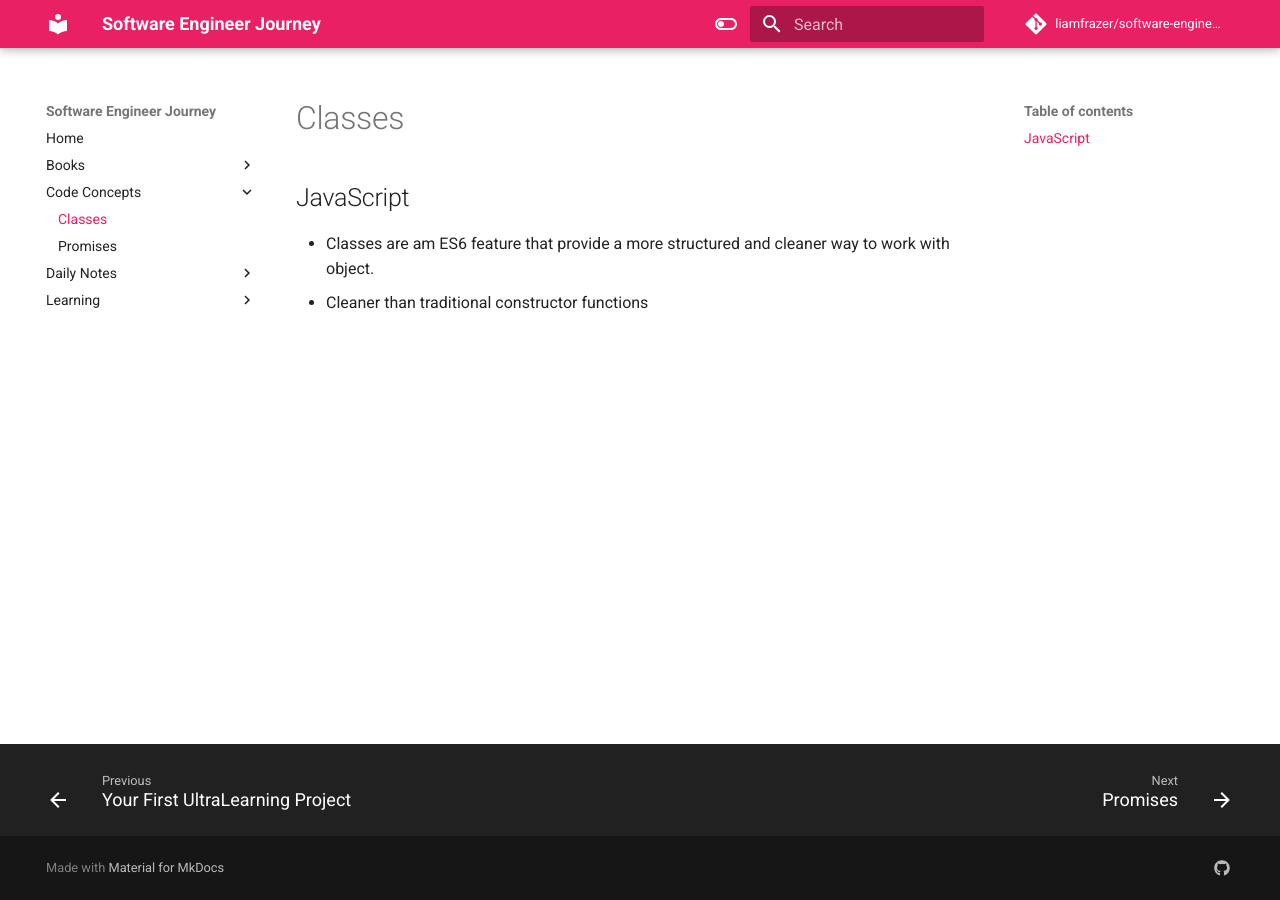
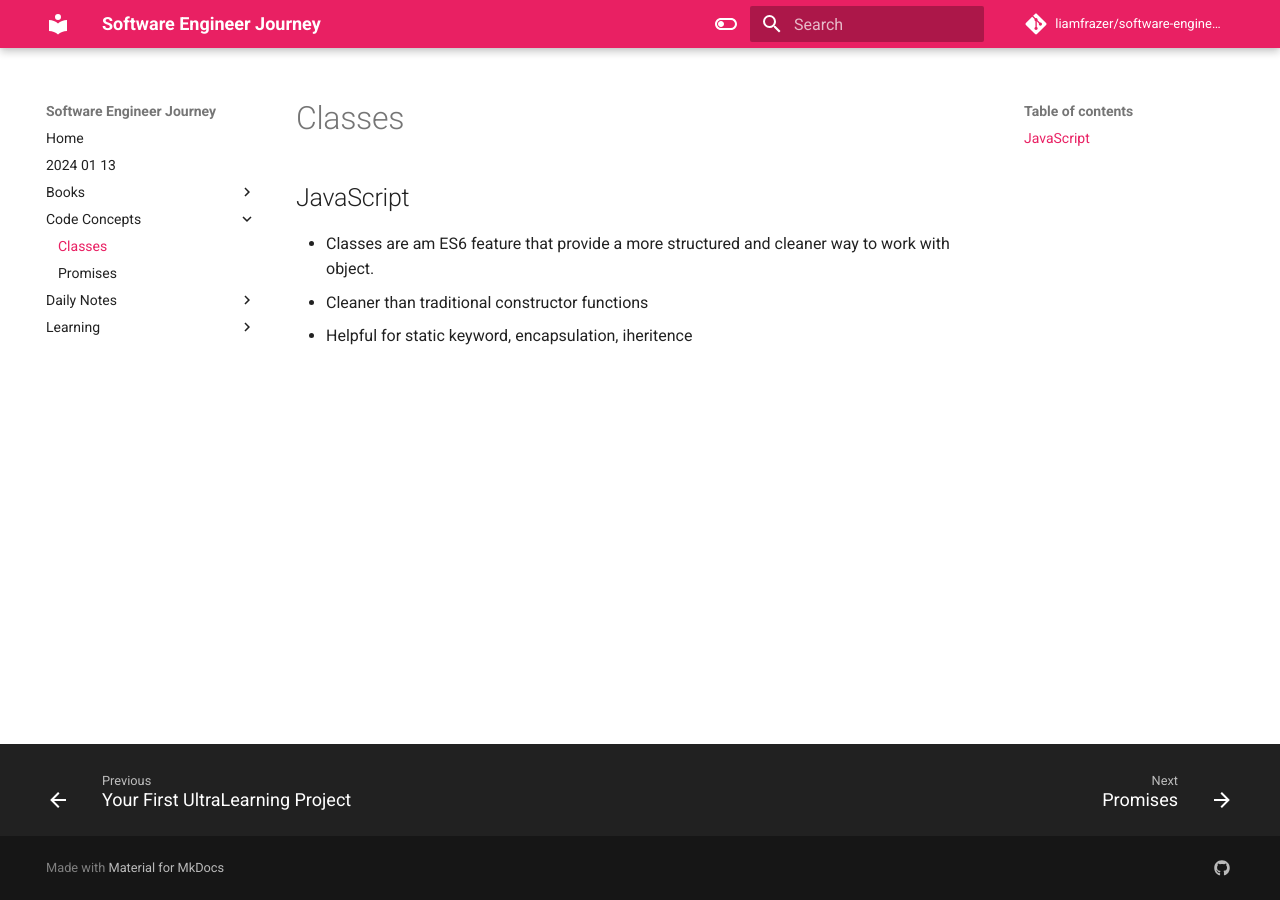
Before and after one commit to liamfrazer/software-engineer-journey, an MkDocs documentation site: the page built from docs/Code Concepts/Classes.md, in a window 1280 px wide. Built offline with MkDocs 1.6.1 and Material for MkDocs 9.7.7, drawn with Linux system fonts in a browser that asks for light colours; comment, search, counter and statistics services are not loaded.

Commit message:
vault backup: 2024-01-17 20:16:15

```diff
--- a/docs/Code Concepts/Classes.md
+++ b/docs/Code Concepts/Classes.md
@@ -9,3 +9,4 @@ tags:
 
 * Classes are am ES6 feature that provide a more structured and cleaner way to work with object.
 * Cleaner than traditional constructor functions
+* Helpful for static keyword, encapsulation, iheritence
```
Also changed, not shown: docs/Daily Notes/2024-01-11.md (deleted, +0 -2 lines), docs/2024-01-13.md (added), docs/Daily Notes/2024-01-05.md (deleted), docs/Daily Notes/2024-01-06.md (deleted), docs/Daily Notes/2024-01-07.md (deleted), docs/Daily Notes/2024-01-09.md (deleted), docs/Daily Notes/2024-01-12.md (deleted), docs/Daily Notes/2024-01-13.md (deleted), docs/Daily Notes/2024-01-14.md (deleted), docs/Daily Notes/2024-01-16.md (deleted).
